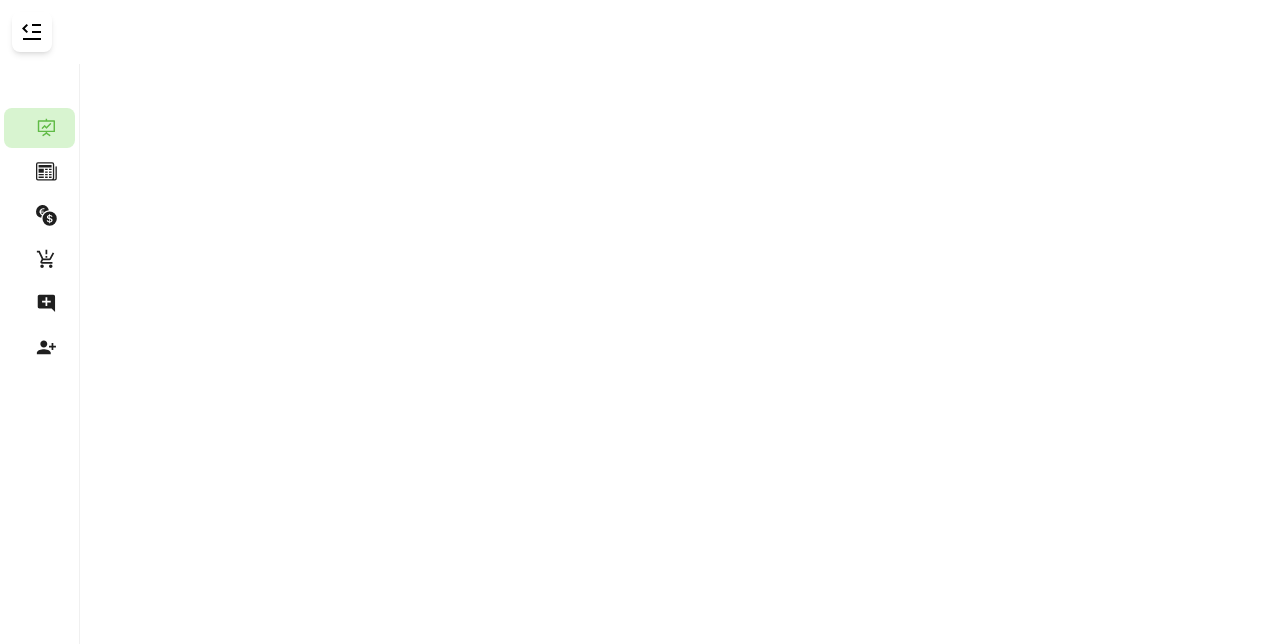
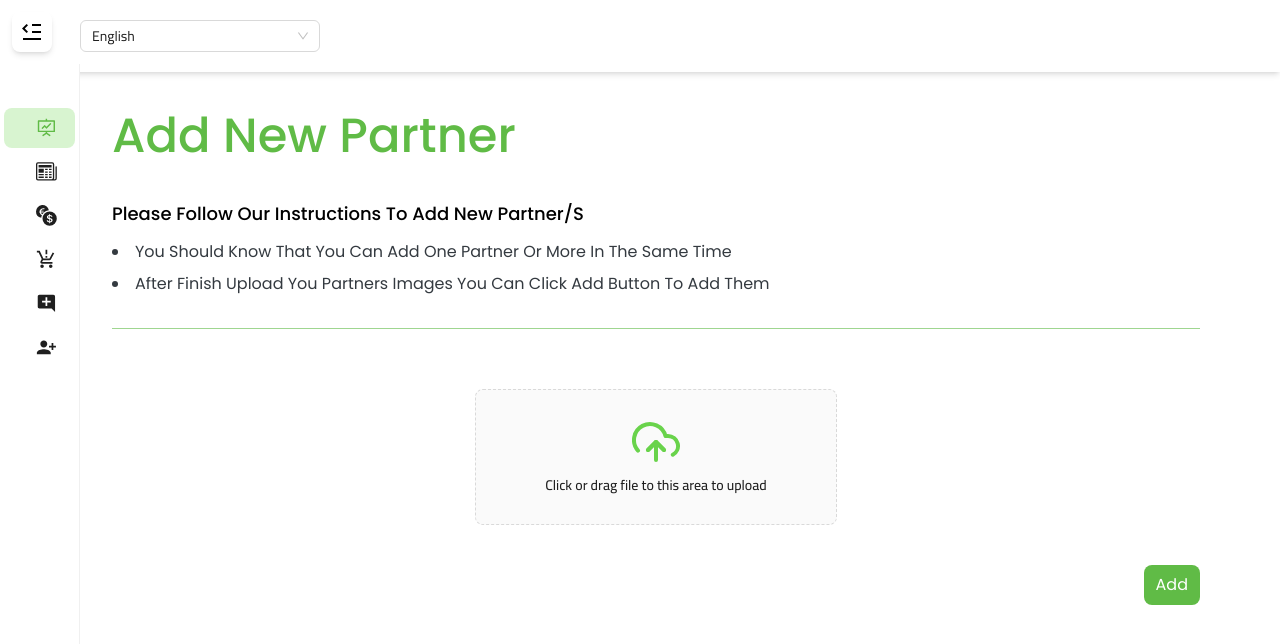
Before and after one commit to ommrahmdd/vite-nutrition-dashboard, a React (Create React App) app: page /addPartner in a window 1280 px wide. Shown: the top 644 px of the page. Built offline with nearby package versions, Linux system fonts and the light colour scheme.

Commit message:
<AddPartner/> -firebase and upload-

```diff
--- a/src/App.tsx
+++ b/src/App.tsx
@@ -7,6 +7,7 @@ import Nav from "./layouts/nav/Nav";
 import Loading from "./components/Ui/loading/Loading";
 import AddNews from "./pages/addNews/AddNews";
 import { context } from "./app/context";
+import AddPartner from "./pages/addPartner/AddPartner";
 
 const Sidebar = lazy(() => import("./layouts/sidebar/Sidebar"));
 const AddProduct = lazy(() => import("./pages/addProduct/AddProduct"));
@@ -37,6 +38,7 @@ function App() {
                 <Route path="/partners" element={<Partners />} />
                 <Route path="/news" element={<News />} />
                 <Route path="/addNews" element={<AddNews />} />
+                <Route path="/addPartner" element={<AddPartner />} />
               </Route>
             </Routes>
           </div>
--- a/src/components/instructions/Instructions.tsx
+++ b/src/components/instructions/Instructions.tsx
@@ -15,6 +15,8 @@ export default function Instructions({
           <li key={key}>{item}</li>
         ))}
       </ul>
+      {/* Line */}
+      <div className="w-full h-[.08rem] bg-greenColor bg-opacity-60 my-5"></div>
     </div>
   );
 }
--- a/src/layouts/header/Header.tsx
+++ b/src/layouts/header/Header.tsx
@@ -3,7 +3,7 @@ import React from "react";
 export default function Header({ title }: { title: string }) {
   return (
     <header className="my-10">
-      <h3 className="text-3xl font-medium text-greenColor lg:text-5xl">
+      <h3 className="text-3xl font-medium text-greenColor capitalize lg:text-5xl">
         {title}
       </h3>
     </header>
--- a/src/layouts/nav/Nav.tsx
+++ b/src/layouts/nav/Nav.tsx
@@ -24,7 +24,9 @@ export default function Nav() {
       </nav>
       <div
         className={`mt-5  ${
-          i18n.language === "en" ? "md:pl-28 md:pr-20" : "md:pr-28 md:pl-20"
+          i18n.language === "en"
+            ? "pl-20 md:pl-28 md:pr-20"
+            : "pr-20 md:pr-28 md:pl-20"
         }`}
       >
         <Outlet />
--- a/src/layouts/sidebar/Sidebar.tsx
+++ b/src/layouts/sidebar/Sidebar.tsx
@@ -37,7 +37,7 @@ export default function Sidebar() {
         inlineCollapsed={collapse}
         mode="inline"
         defaultSelectedKeys={["1"]}
-        className={`h-full py-10    text-xl ${
+        className={`h-full py-10 text-xl ${
           i18n.language === "ar" ? "sidebar-ar" : "sidebar-en"
         } ${collapse === false && "lg:min-w-[20vw]"}`}
       />
--- a/src/local/ar.json
+++ b/src/local/ar.json
@@ -81,5 +81,18 @@
         ]
       }
     }
+  },
+  "addPartner": {
+    "header": "إضافة شريك جديد",
+    "instructions": {
+      "title": "يرجى اتباع هذه التعليمات لإضافة شريك جديد بسهولة:",
+      "items": [
+        "يجب أن تعلم أنه يمكنك اضافة شريك او اكتر ",
+        "بمجرد الانتهاء من رفع صور الشركاء اضغط علي زر أضف او Add"
+      ]
+    },
+    "upload": {
+      "title": "انقر أو اسحب الملف إلى هذه المنطقة للتحميل"
+    }
   }
 }
--- a/src/local/en.json
+++ b/src/local/en.json
@@ -89,5 +89,18 @@
         ]
       }
     }
+  },
+  "addPartner": {
+    "header": "Add new partner",
+    "instructions": {
+      "title": "Please follow our instructions to add new partner/s",
+      "items": [
+        "You should know that you can add one partner or more in the same time",
+        "After finish upload you partners images you can click Add button to add them"
+      ]
+    },
+    "upload": {
+      "title": "Click or drag file to this area to upload"
+    }
   }
 }
--- a/src/pages/addNews/AddNews.tsx
+++ b/src/pages/addNews/AddNews.tsx
@@ -55,7 +55,6 @@ export default function AddNews() {
           addNew(globalForm).then((_id) => {
             let imgName = `${(globalForm.img as any).name}${v4()}`;
             let imgRef = ref(storage, `news/${imgName}`);
-            console.log(globalForm);
             uploadBytes(imgRef, globalForm.img as any, {
               contentType: "image/png",
             })
@@ -63,7 +62,6 @@ export default function AddNews() {
                 return getDownloadURL(res.ref);
               })
               .then((url) => {
-                console.log(url);
                 return addNewImg(_id, url);
               })
               .then(() => {
--- /dev/null
+++ b/src/pages/addPartner/AddPartner.tsx
@@ -0,0 +1,79 @@
+import { Upload } from "antd";
+// import Dragger from "antd/es/upload/Dragger";
+import { getDownloadURL, ref, uploadBytes } from "firebase/storage";
+import React from "react";
+import { useTranslation } from "react-i18next";
+import { FiUploadCloud } from "react-icons/fi";
+import { v4 } from "uuid";
+import Instructions from "../../components/instructions/Instructions";
+import Loading from "../../components/Ui/loading/Loading";
+import Header from "../../layouts/header/Header";
+import { storage } from "../../services/config";
+import { addPartner, updatePartner } from "../../services/partners";
+import { useAddPartner } from "./AddPartnerVm";
+
+export default function AddPartner() {
+  const { t } = useTranslation();
+  const { props, imgs, loading, handleLoadingFalse, handleLoadingTrue } =
+    useAddPartner();
+
+  const { Dragger } = Upload;
+  return (
+    <div>
+      {/* Header */}
+      <Header title={t("addPartner.header")} />
+      {/* Instructions */}
+      <div className="">
+        <Instructions
+          title={t("addPartner.instructions.title")}
+          items={t("addPartner.instructions.items", { returnObjects: true })}
+        />
+      </div>
+      {/* Upload */}
+      <form
+        onSubmit={(e) => {
+          e.preventDefault();
+          handleLoadingTrue();
+          // Get Doc id from firebase
+          addPartner().then((partnerId) => {
+            let imgName = `${imgs.img.name}${v4()}`;
+            let imgRef = ref(storage, `partners/${imgName}`);
+            uploadBytes(imgRef, imgs.img)
+              .then((res) => {
+                return getDownloadURL(res.ref);
+              })
+              .then((url) => {
+                return updatePartner(partnerId, url);
+              })
+              .then(() => {
+                handleLoadingFalse();
+              });
+          });
+        }}
+      >
+        <div className="my-10 md:w-1/3 md:mx-auto">
+          <Dragger {...props}>
+            <div className="flex flex-col items-center gap-y-2 py-3">
+              <div className="">
+                <FiUploadCloud className="text-4xl text-greenColorLight lg:text-5xl" />
+              </div>
+              <p className="font-cairo font-medium">
+                {t("addPartner.upload.title")}
+              </p>
+            </div>
+          </Dragger>
+        </div>
+        <div className="flex justify-end">
+          <button
+            type="submit"
+            className="bg-greenColor py-2 px-3 rounded-lg text-white "
+          >
+            Add
+          </button>
+        </div>
+      </form>
+      {/* Loading */}
+      {loading && <Loading />}
+    </div>
+  );
+}
--- /dev/null
+++ b/src/pages/addPartner/AddPartnerVm.tsx
@@ -0,0 +1,34 @@
+import { UploadProps } from "antd";
+import React, { useState } from "react";
+
+export function useAddPartner() {
+  const [imgs, setImgs] = useState<{ img: any }>({
+    img: "",
+  });
+  const [loading, setLoading] = useState<boolean>(false);
+
+  const props: UploadProps = {
+    name: "file",
+    multiple: false,
+    accept: "image/png,image/gif,image/jpeg,image/jpg",
+    beforeUpload: () => false,
+    onChange({ file }) {
+      setImgs({
+        img: file,
+      });
+    },
+  };
+  let handleLoadingTrue = () => {
+    setLoading(true);
+  };
+  let handleLoadingFalse = () => {
+    setLoading(false);
+  };
+  return {
+    props,
+    imgs,
+    loading,
+    handleLoadingTrue,
+    handleLoadingFalse,
+  };
+}
--- a/src/pages/news/News.tsx
+++ b/src/pages/news/News.tsx
@@ -26,7 +26,7 @@ export default function News() {
 
   return (
     <div>
-      <div className="News p-10">
+      <div className="News p-5">
         <Table
           dataSource={data}
           loading={loading}
--- /dev/null
+++ b/src/services/partners.ts
@@ -0,0 +1,18 @@
+import { addDoc, collection, doc, updateDoc } from "firebase/firestore";
+import { db } from "./config";
+
+const partnersCollection = collection(db, "partners");
+
+export const addPartner = async () => {
+  const snapShot = await addDoc(partnersCollection, {
+    img: "",
+  });
+  return snapShot.id;
+};
+
+export const updatePartner = async (_id: string, img: string) => {
+  let docSnap = doc(db, "partners", _id);
+  await updateDoc(docSnap, {
+    img,
+  });
+};
```
